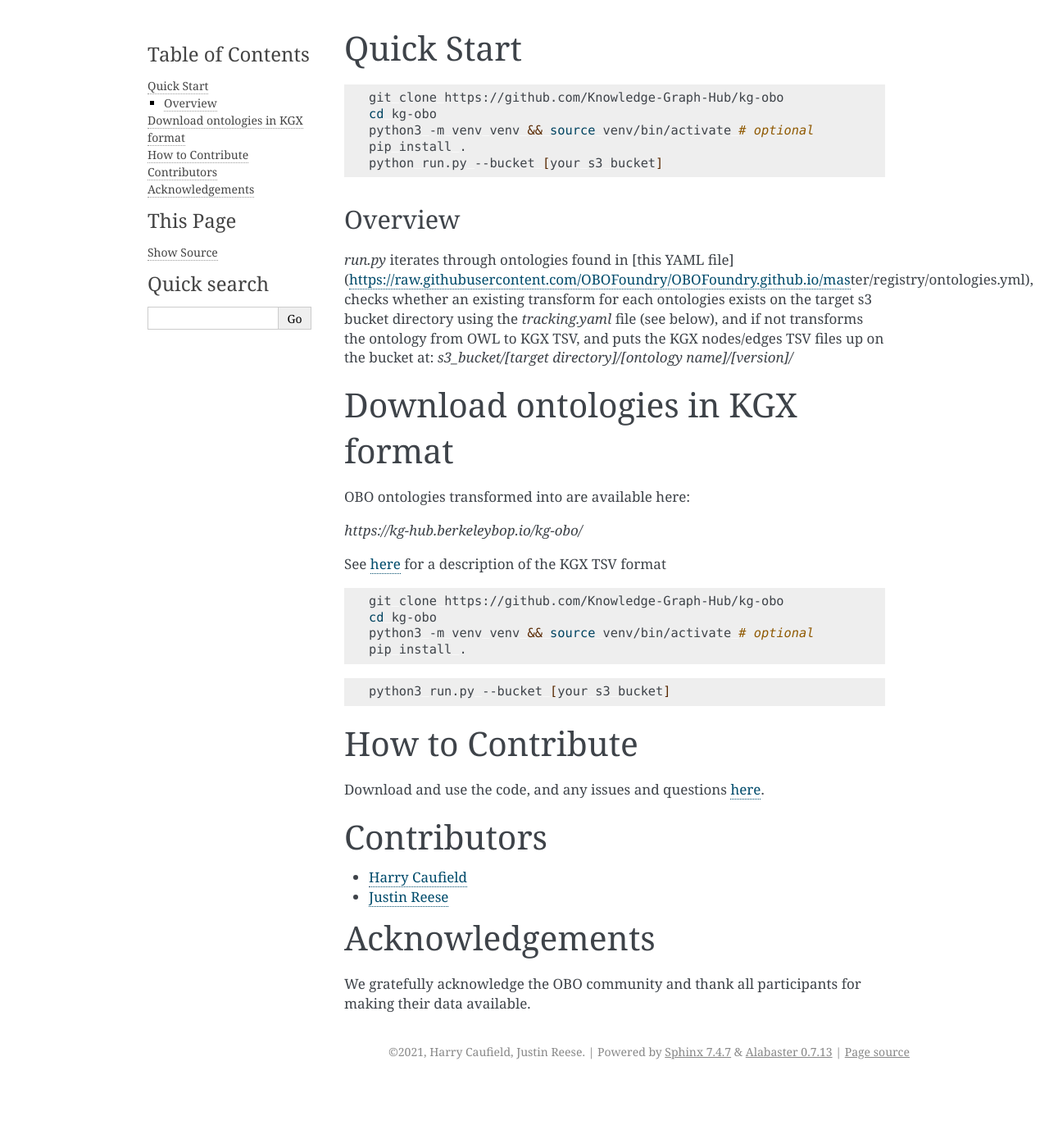
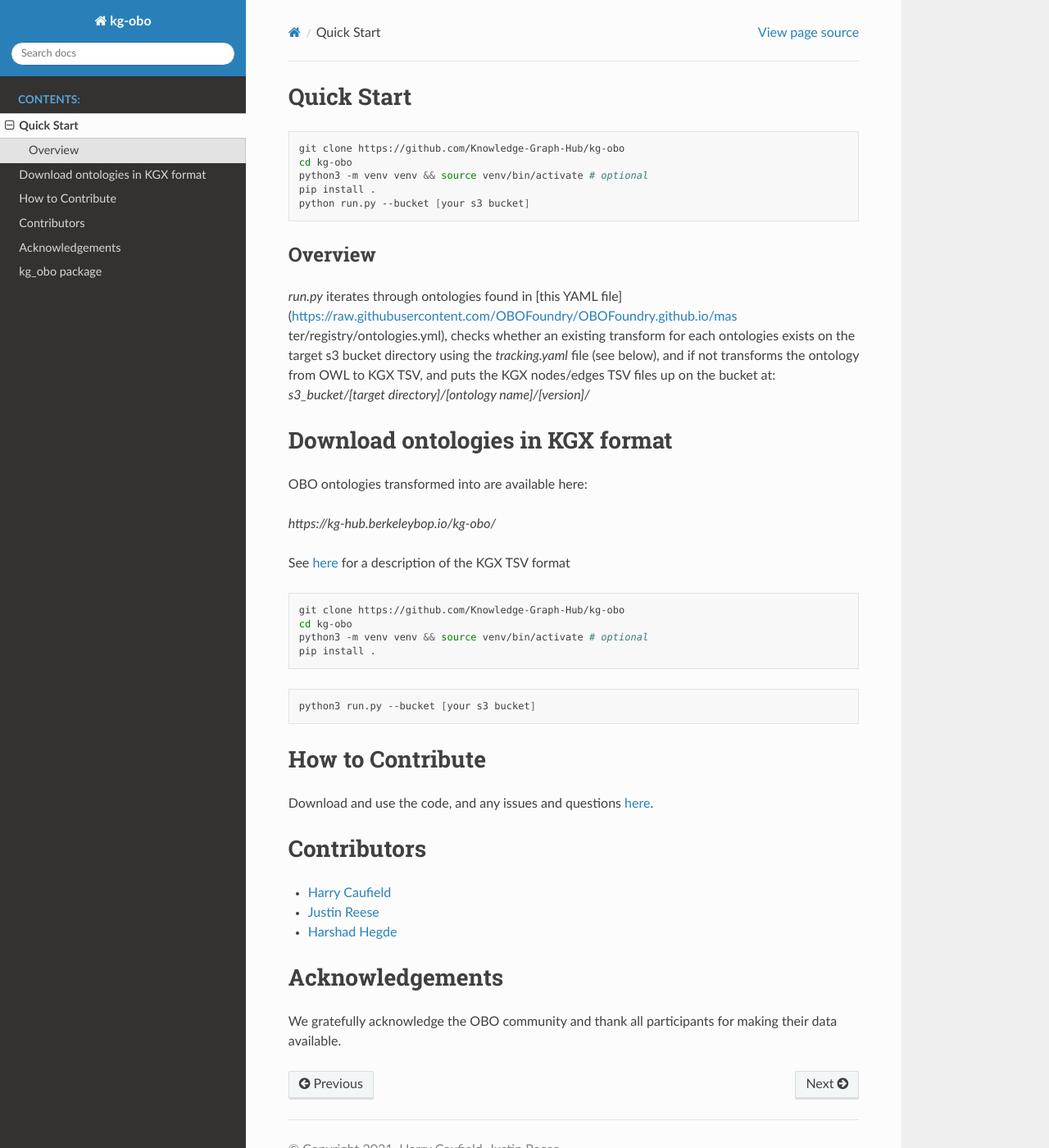
Before and after one commit to Knowledge-Graph-Hub/kg-obo, a Sphinx documentation site: the page built from sphinx/getting_started.rst, in a window 1280 px wide and 1400 px high. Shown: the whole window at 82% size. Built offline with Sphinx 7.4.7 and the Read the Docs theme 2.0.0, drawn with Linux system fonts in a browser that asks for light colours; some of the changed text lies outside the part shown.

Commit message:
Sphinx updates

```diff
--- a/sphinx/conf.py
+++ b/sphinx/conf.py
@@ -53,8 +53,6 @@ exclude_patterns = ['_build', 'Thumbs.db', '.DS_Store']
 
 # The theme to use for HTML and HTML Help pages.  See the documentation for
 # a list of builtin themes.
-#
-html_theme = 'alabaster'
 
 # Add any paths that contain custom static files (such as style sheets) here,
 # relative to this directory. They are copied after the builtin static files,
--- a/sphinx/getting_started.rst
+++ b/sphinx/getting_started.rst
@@ -58,6 +58,7 @@ Contributors
 
 -  `Harry Caufield <https://github.com/caufieldjh>`__
 -  `Justin Reese <https://github.com/justaddcoffee>`__
+-  `Harshad Hegde <https://github.com/hrshdhgd>`__
 
 
 Acknowledgements
```
